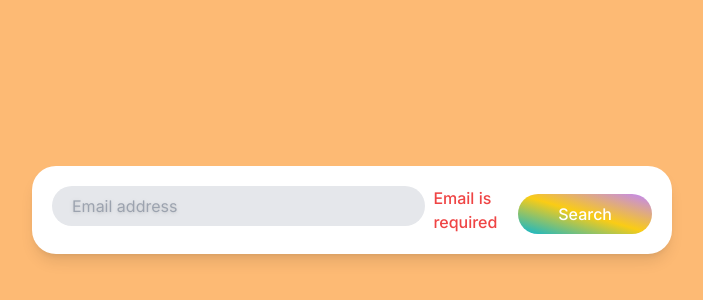
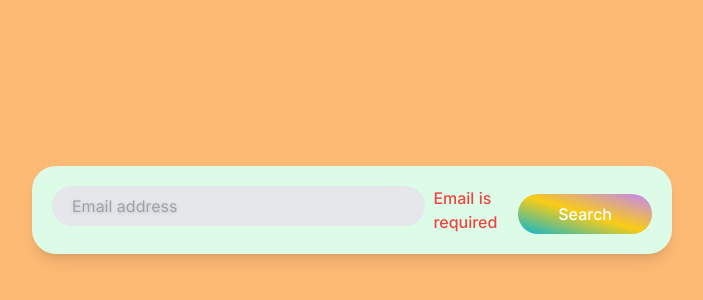
Before and after one commit to seonhee17/carrot-market-study, a Next.js app: page / in a window 1280 px wide. Shown: the part 190-490 px from the top of the page, without its empty margins (288-991 px from the left). Built offline with nearby package versions, Linux system fonts and the light colour scheme.

Commit message:
#3.7 State Modifiers

```diff
--- a/src/app/page.tsx
+++ b/src/app/page.tsx
@@ -23,6 +23,14 @@ required 필수요구값
 
 peer 형제 이화면에서 input 과 button은 형제이다.
 peer-invalid:bg-red-100" 형제가 유효하지 않다면 ,
+
+
+
+outline-none 아래 input과 button이 같은 속성을 사용하고 있을경우
+지우고 *:outline-none 처리를 두객체를 감싸고 있는 div에 준다면,
+자식객체에 모두 적용된다.
+
+has-[]: 해당컨테이너에서 특정조건을 만족하는 자식을 확인할수 있음.
 */
 
 export default function Home(){
@@ -36,9 +44,10 @@ export default function Home(){
                     h-screen flex items-center justify-center p-5">
           <div  className="bg-white  shadow-lg p-5
                           rounded-3xl w-full max-w-screen-sm flex flex-col
-                          md:flex-row gap-2">
+                          md:flex-row gap-2 *:outline-none
+                          has-[.peer]:bg-green-100">
             <input  className="w-full rounded-full h-10
-                              bg-gray-200 pl-5 outline-none ring
+                              bg-gray-200 pl-5  ring
                               ring-transparent focus:ring-orange-500
                               focus:ring-offset-2 transition-shadow
                               placeholder:drop-shadow invalid:focus:ring-red-600 peer
@@ -50,13 +59,12 @@ export default function Home(){
               Email is required
             </span>
             <button className="bg-black text-white py-2
-            rounded-full active:scale-90 mt-2
-            transition-transform font-medium outline-none
-            md:px-10 bg-gradient-to-tr
-            from-cyan-500 via-yellow-400 to-purple-400
-            peer-invalid:bg-red-100"
-            >
-            Search
+                                rounded-full active:scale-90 mt-2
+                                transition-transform font-medium
+                                md:px-10 bg-gradient-to-tr
+                                from-cyan-500 via-yellow-400 to-purple-400
+                                peer-invalid:bg-red-100"
+                                >Search
             </button>
           </div>
       </main>
```
